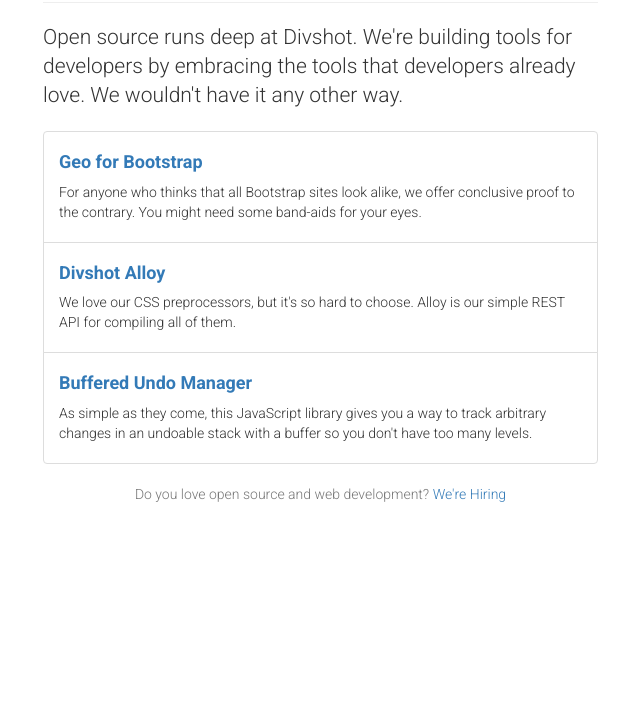
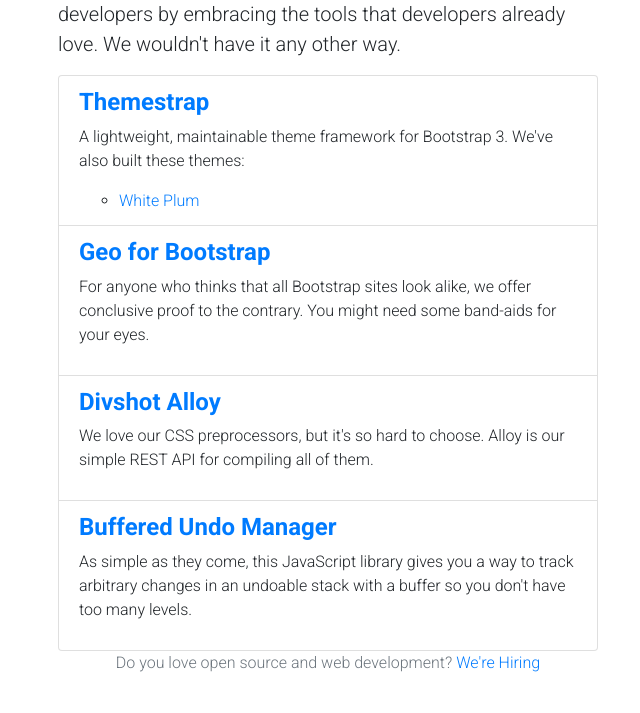
Before and after one commit to divshot/divshot.github.io, a plain HTML site: page index.html in a window 1280 px wide. Shown: the part 87-800 px from the top of the page, without its empty margins (27-667 px from the left). Drawn offline with nearby package versions, Linux system fonts and the light colour scheme.

Commit message:
Adds Themestrap.

```diff
--- a/index.html
+++ b/index.html
@@ -3,9 +3,9 @@
 <html>
 
   <head>
-    <title>New Page</title>
+    <title>Open Source at Divshot</title>
     <meta name="viewport" content="width=device-width">
-    <link rel="stylesheet" href="https://netdna.bootstrapcdn.com/bootstrap/3.0.0-rc1/css/bootstrap.min.css">
+    <link rel="stylesheet" href="https://djyhxgczejc94.cloudfront.net/frameworks/bootstrap/3.0/themes/white-plum/bootstrap.min.css">
     <link rel="stylesheet" href="https://netdna.bootstrapcdn.com/font-awesome/3.2.1/css/font-awesome.css">
     <script type="text/javascript" src="https://ajax.googleapis.com/ajax/libs/jquery/2.0.0/jquery.min.js"></script>
     <script type="text/javascript" src="https://netdna.bootstrapcdn.com/bootstrap/3.0.0-rc1/js/bootstrap.min.js"></script>
@@ -33,6 +33,13 @@
           <p class="lead">Open source runs deep at Divshot. We're building tools for developers by embracing the tools that developers already love. We wouldn't have it any other way.</p>
           <ul class="list-group">
             <li class="list-group-item">
+              <h4><a href="https://github.com/divshot/themestrap">Themestrap</a></h4>
+              <p>A lightweight, maintainable theme framework for Bootstrap 3. We've also built these themes:</p>
+              <ul>
+                <li><a href="http://code.divshot.com/bootstrap-theme-white-plum">White Plum</a></li>
+              </ul>
+            </li>
+            <li class="list-group-item">
               <h4><a href="http://code.divshot.com/geo-bootstrap">Geo for Bootstrap</a></h4>
               <p>For anyone who thinks that all Bootstrap sites look alike, we offer conclusive proof to the contrary. You might need some band-aids for your eyes.</p>
             </li>
```
